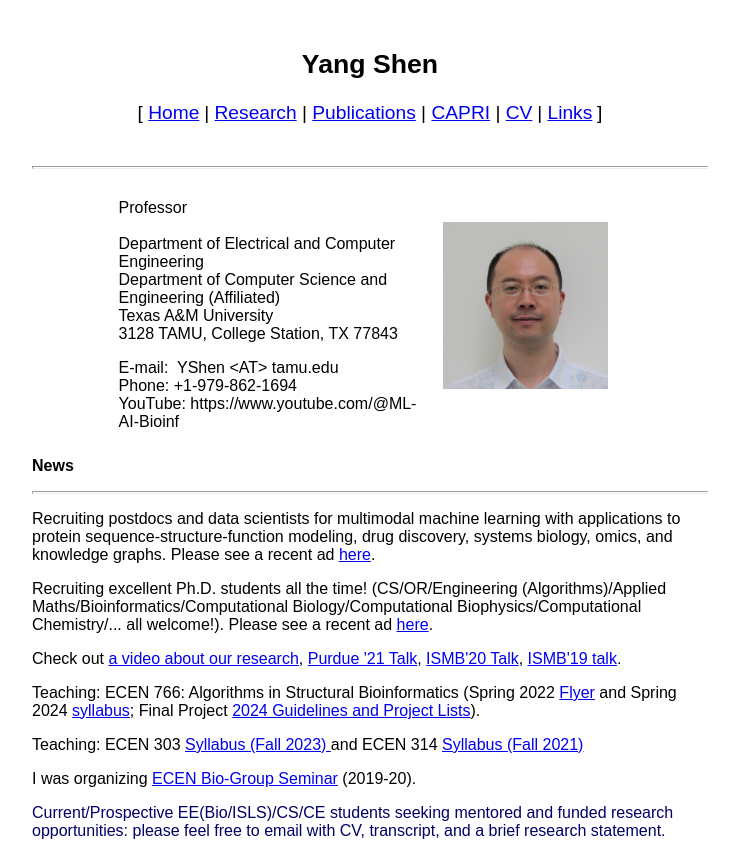
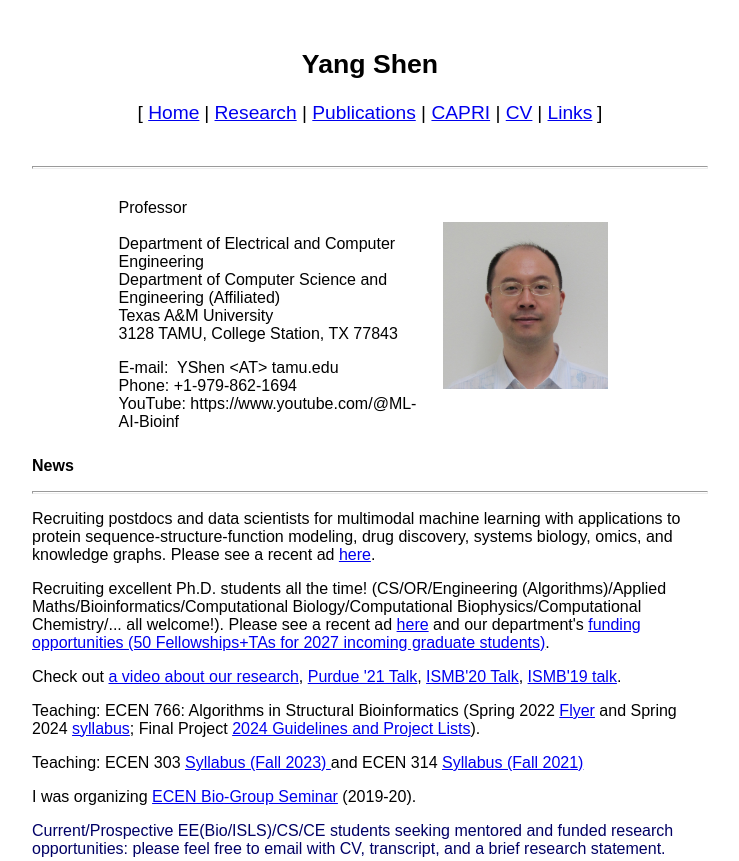
Before and after one commit to Shen-Lab/Shen-Lab.github.io, a plain HTML site: page index.html in a window 1280 px wide. Shown: the top 861 px of the page, without its empty margins (290-1029 px from the left). Drawn offline with Linux system fonts and the light colour scheme.

Commit message:
Update index.html

```diff
--- a/index.html
+++ b/index.html
@@ -113,7 +113,7 @@
 		-->
 		   <p style="text-align: left;" class="MsoNormal"><font style="font-size: 12pt;" color="#000000" face="Arial, sans-serif" size="3">Recruiting postdocs and data scientists for multimodal machine learning with applications to protein sequence-structure-function modeling, drug discovery, systems biology, omics, and knowledge graphs. Please see a recent ad <a href="Recruit-Oct.2024.pdf"><font face="Arial, sans-serif">here</font></a>. </font></p>
 
-                   <p style="text-align: left;" class="MsoNormal"><font style="font-size: 12pt;" color="#000000" face="Arial, sans-serif" size="3">Recruiting excellent Ph.D. students all the time! (CS/OR/Engineering (Algorithms)/Applied Maths/Bioinformatics/Computational Biology/Computational Biophysics/Computational Chemistry/... all welcome!). Please see a recent ad <a href="Recruit-Dec.2025.pdf"><font face="Arial, sans-serif">here</font></a>. </font></p>
+                   <p style="text-align: left;" class="MsoNormal"><font style="font-size: 12pt;" color="#000000" face="Arial, sans-serif" size="3">Recruiting excellent Ph.D. students all the time! (CS/OR/Engineering (Algorithms)/Applied Maths/Bioinformatics/Computational Biology/Computational Biophysics/Computational Chemistry/... all welcome!). Please see a recent ad <a href="Recruit-Dec.2025.pdf"><font face="Arial, sans-serif">here</font></a> and our department's <a href="https://engineering.tamu.edu/electrical/admissions-and-aid/scholarships-aid/graduate/index.html">funding opportunities (50 Fellowships+TAs for 2027 incoming graduate students)</a>. </font></p>
 
 	           <p style="text-align: left;" class="MsoNormal"><font style="font-size: 12pt;" color="#000000" face="Arial, sans-serif" size="3">Check out <a href="https://www.youtube.com/watch?v=5XD-WPpU1dE"><font face="Arial, sans-serif">a video about our research</font></a>, <a href="https://youtu.be/qFZ7_nhkIQE"><font face="Arial, sans-serif">Purdue '21 Talk</font></a>, <a href="https://youtu.be/l_wrrg1wg6g"><font face="Arial, sans-serif">ISMB'20 Talk</font></a>, <a href="https://youtu.be/qDgaKoFVdWM"><font face="Arial, sans-serif">ISMB'19 talk</font></a>. </font></p>
 
```
